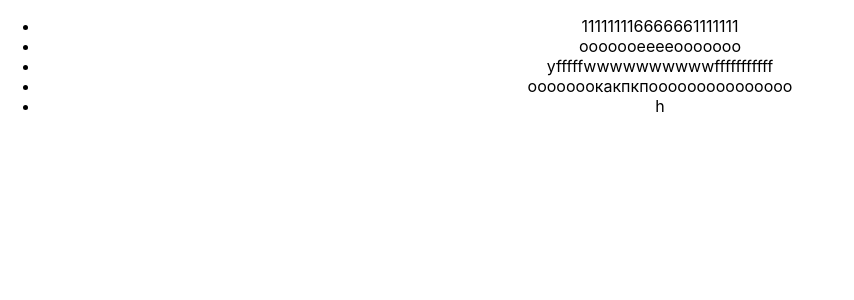
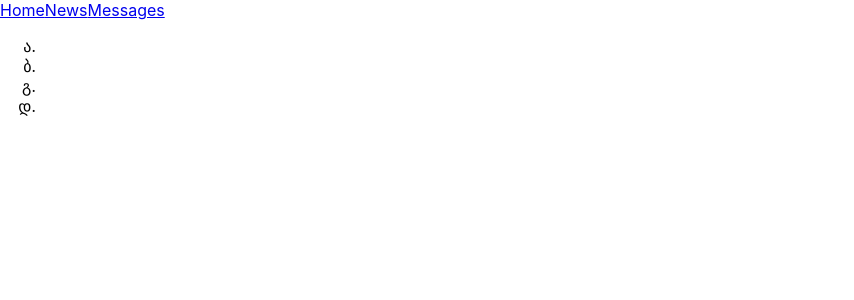
Before and after one commit to Sokolovs86/react-kak-prosto, a React (Create React App) app: page / in a window 1280 px wide. Shown: the top 300 px of the page, without its empty margins (0-854 px from the left). Built offline with nearby package versions, Linux system fonts and the light colour scheme.

Commit message:
add files1

```diff
--- a/src/App.css
+++ b/src/App.css
@@ -1,38 +1,3 @@
-.App {
-  text-align: center;
+ul li {
+  list-style-type: georgian;
 }
-
-.App-logo {
-  height: 40vmin;
-  pointer-events: none;
-}
-
-@media (prefers-reduced-motion: no-preference) {
-  .App-logo {
-    animation: App-logo-spin infinite 20s linear;
-  }
-}
-
-.App-header {
-  background-color: #282c34;
-  min-height: 100vh;
-  display: flex;
-  flex-direction: column;
-  align-items: center;
-  justify-content: center;
-  font-size: calc(10px + 2vmin);
-  color: white;
-}
-
-.App-link {
-  color: #61dafb;
-}
-
-@keyframes App-logo-spin {
-  from {
-    transform: rotate(0deg);
-  }
-  to {
-    transform: rotate(360deg);
-  }
-}
--- a/src/App.js
+++ b/src/App.js
@@ -1,16 +1,13 @@
-import logo from './logo.svg';
+import React from 'react';
 import './App.css';
+import Header from './Header.js';
+import Technologies from './Technologies.js';
 
 const App = () => {
   return (
-    <div className="App">
-      <ul>
-        <li>111111116666661111111</li>
-        <li>ooooooееееooooooo</li>
-        <li>yfffffwwwwwwwwwwfffffffffff</li>
-        <li>oooooooкакпкпooooooooooooooo</li>
-        <li>h</li>
-      </ul>
+    <div>
+      <Header />
+      <Technologies />
     </div>
   );
 }
--- /dev/null
+++ b/src/Header.js
@@ -0,0 +1,13 @@
+import React from "react";
+
+const Header = () => {
+  return (
+    <div>
+      <a href="#s">Home</a>
+      <a href="#s">News</a>
+      <a href="#s">Messages</a>
+    </div>
+  );
+};
+
+export default Header;
--- /dev/null
+++ b/src/Technologies.js
@@ -0,0 +1,14 @@
+import React from "react";
+
+const Technologies = () => {
+  return (
+    <ul>
+      <li></li>
+      <li></li>
+      <li></li>
+      <li></li>
+    </ul>
+  );
+};
+
+export default Technologies;
--- a/src/index.js
+++ b/src/index.js
@@ -5,9 +5,7 @@ import App from './App';
 import reportWebVitals from './reportWebVitals';
 
 ReactDOM.render(
-  <React.StrictMode>
-    <App />
-  </React.StrictMode>,
+    <App />,
   document.getElementById('root')
 );
 
```
